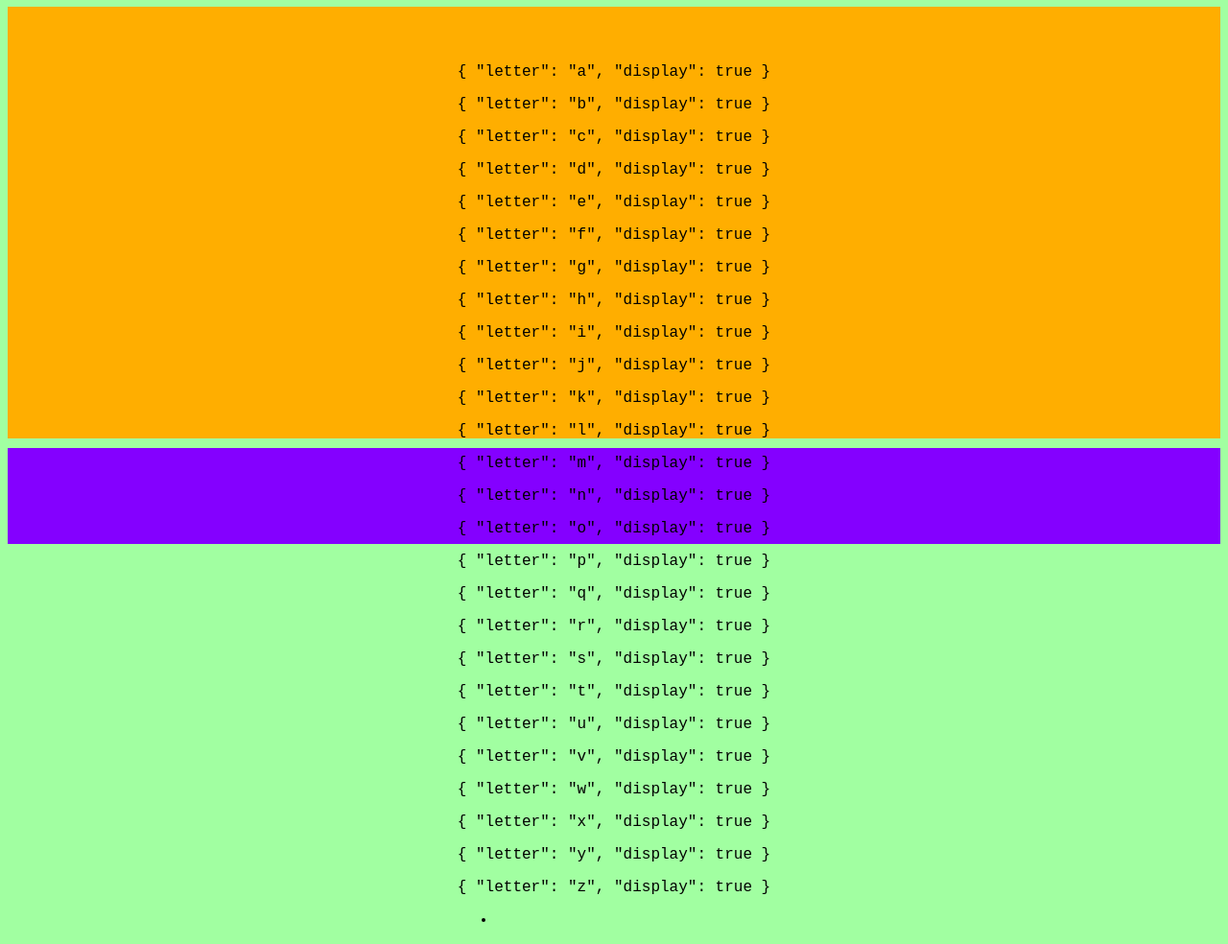
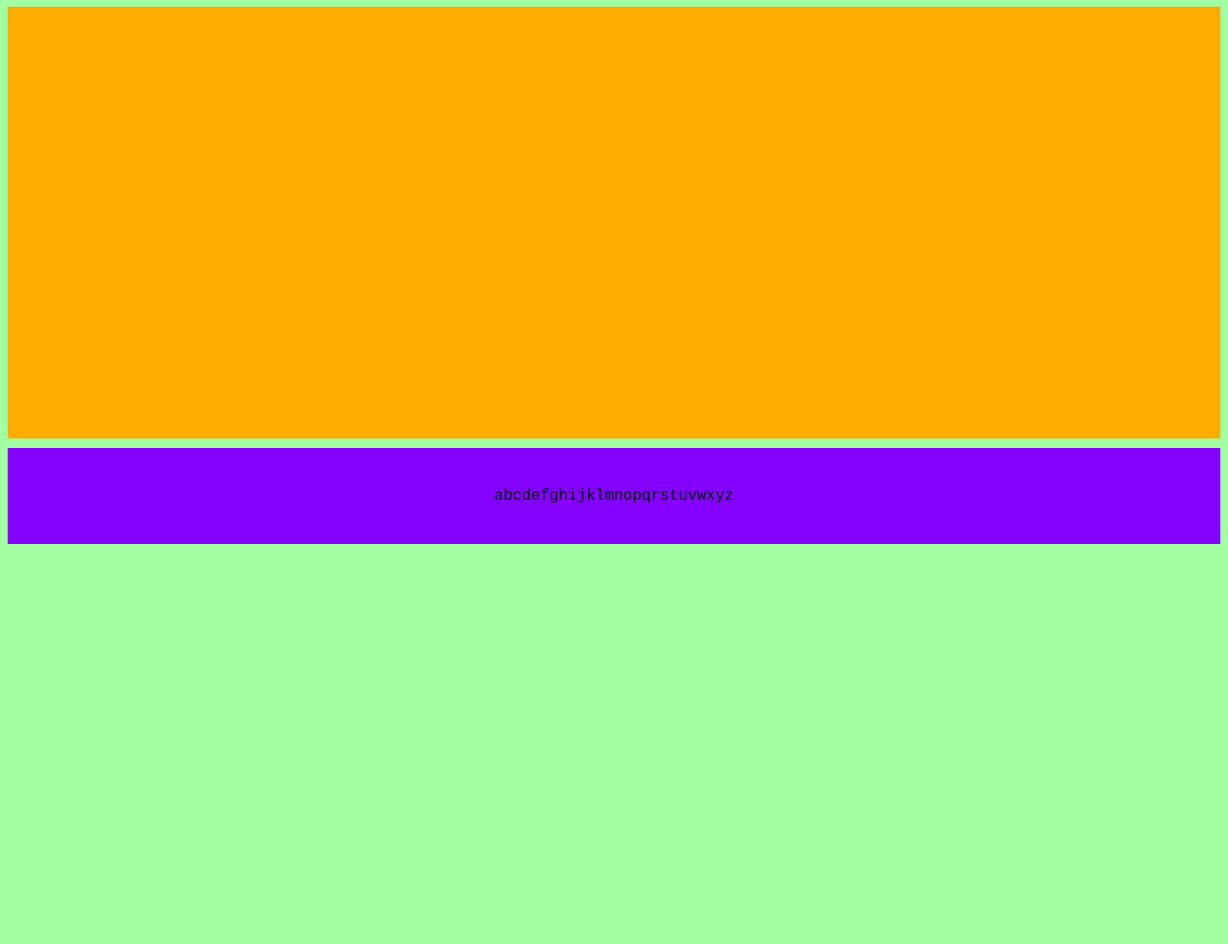
Before and after one commit to Arahndir27/New-Testament-Hangman, a plain HTML site: page index.html in a window 1280 px wide. Shown: the part 75-1059 px from the top of the page at 96% size. After the commit the page ends 800 px from the top, so only its background shows below. Drawn offline with nearby package versions, Linux system fonts and the light colour scheme.

Commit message:
Letters appear in row

```diff
--- a/css/styles.css
+++ b/css/styles.css
@@ -46,6 +46,14 @@ body {
     margin-top: 10px;
 }
 
+/*Letters Styles*/
+.letters {
+    display: flex;
+    justify-content: space-between;
+    align-items: center;
+    flex-direction: row;
+}
+
 /* Mobile Styles */
 @media only screen and (max-width: 400px) {
     .title {
--- a/index.html
+++ b/index.html
@@ -25,10 +25,7 @@
 
         <div class="bottom-cont">
             <div class="letters">
-                <p v-for="letter in letters">{{letter}}</p>
-                <ul>
-                    <li v-for="letter int letters">{{letter}}</li>
-                </ul>
+                <div v-for="letter in letters">{{letter.letter}}</div>
             </div>
         </div>
     </div>
```
